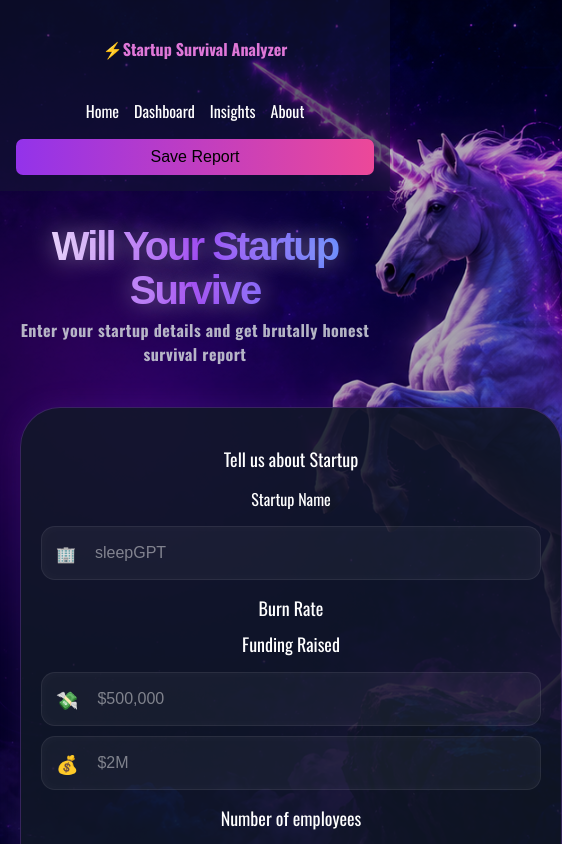
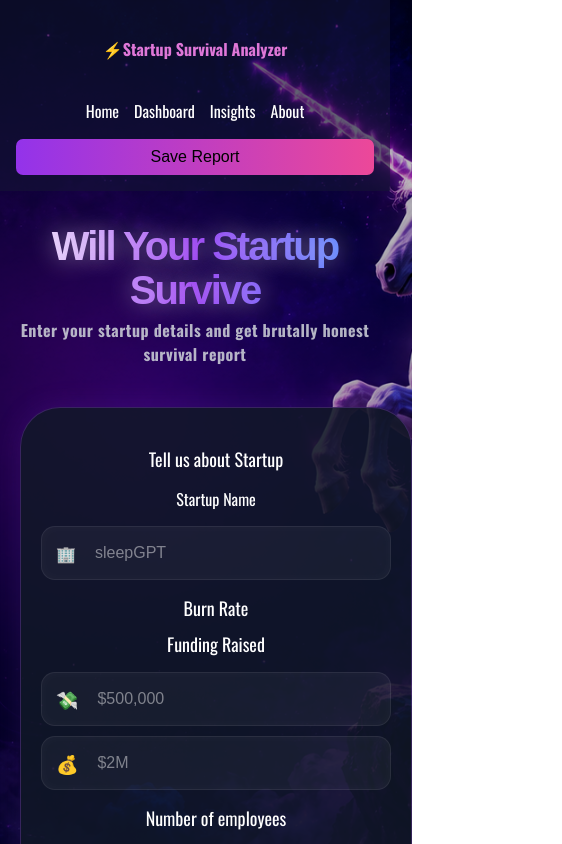
Before and after one commit to PritamBagle451/startup-survival-analyzer, a React (Vite) app: page / in a window 390 px wide. Shown: the top 844 px of the page, 562 px wide, since content can reach past the window. Built offline with nearby package versions, Linux system fonts and the light colour scheme; a web font is replaced by a local one.

Commit message:
fixed collapsing

```diff
--- a/src/App.css
+++ b/src/App.css
@@ -261,14 +261,16 @@ background:linear-gradient(
 }
 
 .main-layout{
-  display: flex;
+
+   display: flex;
+  flex-direction: row;
   justify-content: center;
   gap: 30px;
   padding: 40px;
   align-items: start;
   max-width: 1500px;
   margin: auto;
-  transition: all 0.4s ease;
+  transition: width 0.5s ease, opacity 0.5s ease;
 }
 
 .report-box{
@@ -414,6 +416,14 @@ padding:0 15px;
 padding:20px;
 gap:25px;
 }
+.right {
+    width: 100% ;
+    opacity: 1 ;
+    flex: 1 ;
+  }
+  .left {
+    width: 100% ;
+  }
 .form-box{
 padding:20px;
 min-width:auto;
```
